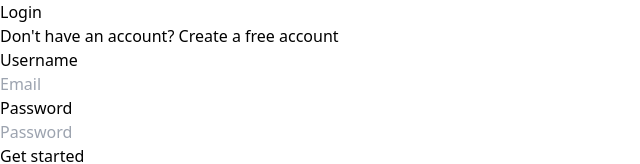
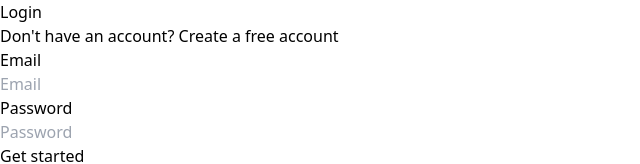
Before and after one commit to eclairjit/pedals, a React (Vite) app in the folder frontend/: page /login in a window 1280 px wide. Shown: the top 164 px of the page, without its empty margins (0-640 px from the left). Built offline with nearby package versions, Linux system fonts and the light colour scheme.

Commit message:
feat: Update login page to handle error messages and change username to email

```diff
--- a/frontend/src/pages/Login.jsx
+++ b/frontend/src/pages/Login.jsx
@@ -19,7 +19,7 @@ const Login = () => {
       console.log(res);
 
       if (!res) {
-        console.log("Error in logging in user. ", error.message);
+        console.log("Error in logging in user. ", errors.message);
         toast.error("Couldn't log in user.", {
           duration: 3000,
           position: "bottom-right",
@@ -60,11 +60,11 @@ const Login = () => {
               <div className="space-y-5 min-w-80 md:min-w-96">
                 <div>
                   <label
-                    htmlFor="username"
+                    htmlFor="email"
                     className="text-base font-medium text-gray-900"
                   >
                     {" "}
-                    Username{" "}
+                    Email{" "}
                   </label>
                   <div className="mt-2">
                     <input
--- a/frontend/src/pages/Register.jsx
+++ b/frontend/src/pages/Register.jsx
@@ -17,7 +17,7 @@ const Register = () => {
     try {
       const formData = new FormData();
 
-      formData.append("username", data.username);
+      formData.append("fullName", data.fullName);
       formData.append("email", data.email);
       formData.append("phoneNumber", data.phoneNumber);
       formData.append("upiId", data.upiId);
```
